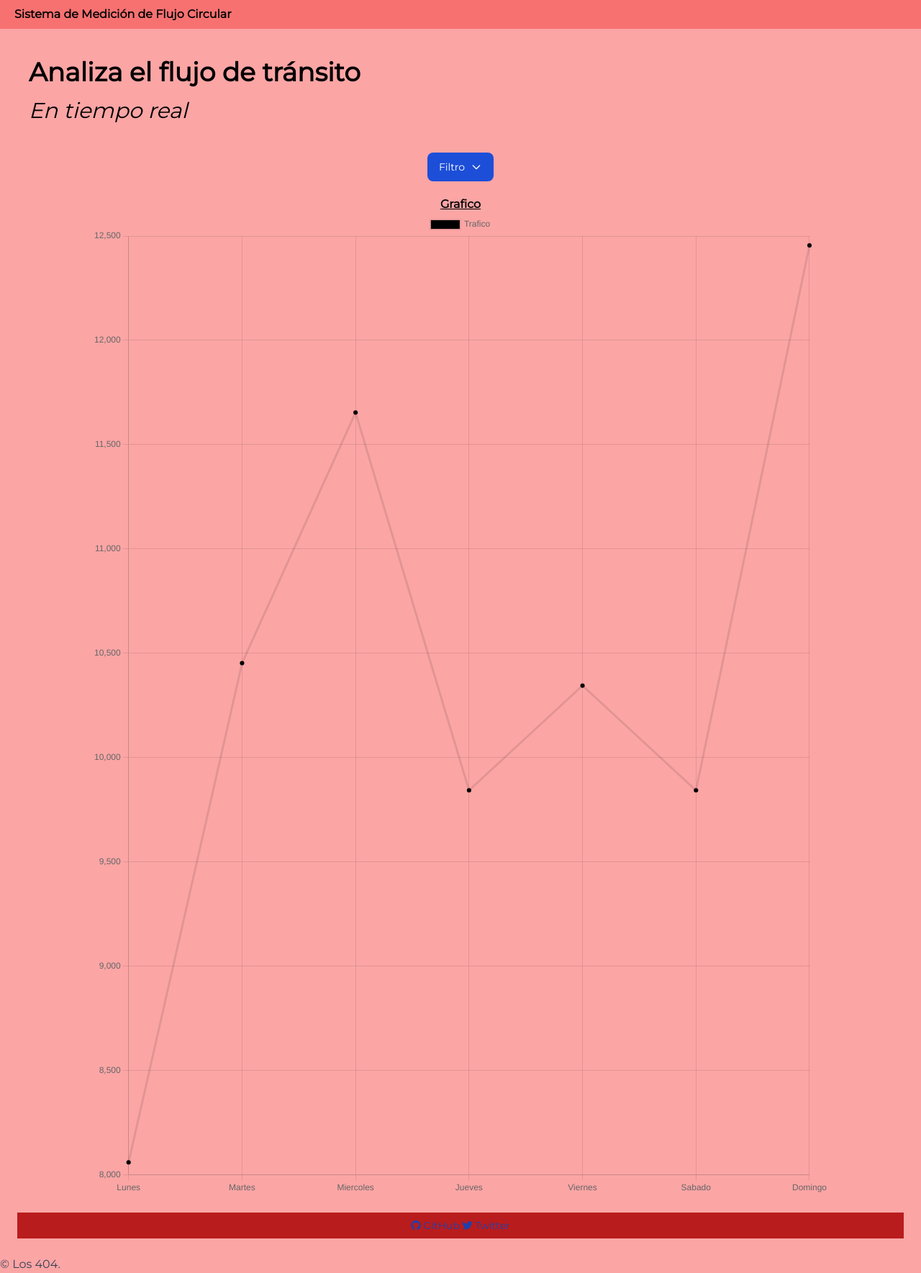
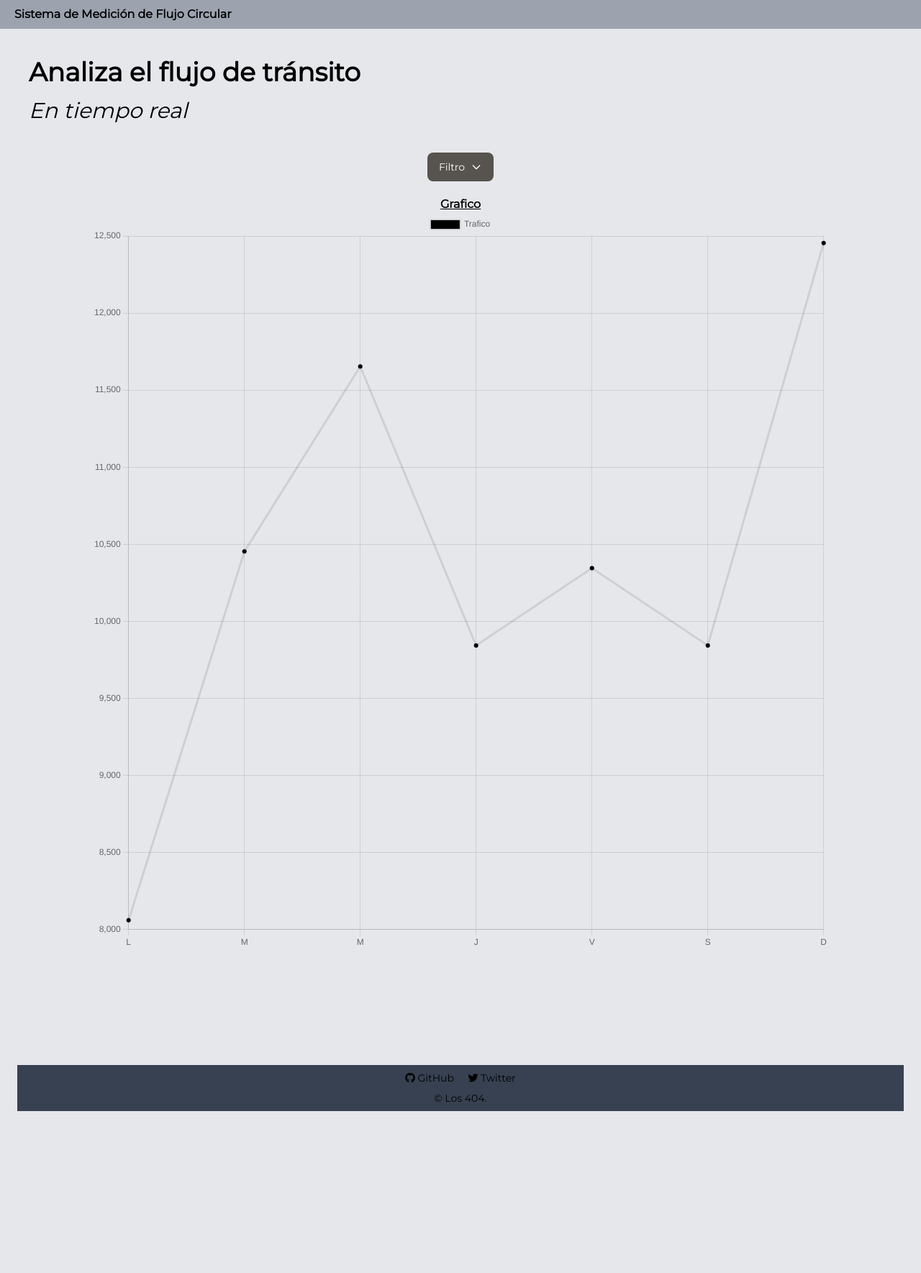
Before and after one commit to fedemartinezs/HackathonMayo, a Flask app: page / in a window 1280 px wide. Shown: the whole page at 72% size. After the commit the page ends 1544 px from the top, so only its background shows below. Run offline with Flask 2, Linux system fonts and the light colour scheme; some libraries are stand-ins or nearby versions.

Commit message:
Mostrar datos aesthetic

```diff
--- a/templates/mostrar_datos.html
+++ b/templates/mostrar_datos.html
@@ -37,8 +37,8 @@
       };
     </script>
   </head>
-  <body class="bg-red-300">
-    <nav class="bg-red-400 text-left h-10 pt-2 pl-5 font-bold font-Montserrat">
+  <body class="bg-gray-200">
+    <nav class="bg-gray-400 text-left h-10 pt-2 pl-5 font-bold font-Montserrat">
       Sistema de Medición de Flujo Circular
     </nav>
     <div id="info" class="m-10">
@@ -49,7 +49,7 @@
       <button
         id="dropdownDefault"
         data-dropdown-toggle="dropdown"
-        class="text-white bg-blue-700 hover:bg-blue-800 focus:ring-4 focus:outline-none focus:ring-blue-300 font-medium rounded-lg text-sm px-4 py-2.5 text-center inline-flex items-center dark:bg-blue-600 dark:hover:bg-blue-700 dark:focus:ring-blue-800"
+        class="text-white bg-stone-600 hover:bg-stone-600 focus:ring-4 focus:outline-none focus:ring-bg-stone-800 font-medium rounded-lg text-sm px-4 py-2.5 text-center inline-flex items-center dark:bg-stone-600 dark:hover:bg-stone-800 dark:focus:ring-stone-800"
         type="button"
       >
         Filtro
@@ -104,12 +104,13 @@
     <div id="Grafico" class="flex flex-col w-full h-full items-center">
       <p class="mt-5 font-Montserrat font-bold underline">Grafico</p>
       <div class="w-4/5 h-auto mx-80">
-        <canvas id="MiGrafica" width="300" height="400"></canvas>
+        <canvas id="MiGrafica" width="300" height="300"></canvas>
       </div>
     </div>
-    <div class="m-6 text-center bg-red-700 text-sm p-2">
+    <footer class="m-6 text-center bg-gray-700 text-sm p-2 mt-40">
+      <div class="text-center items-center space-x-4">
         <a
-        class="text-blue-800 underline-offset-2"
+          class="text-white-800 underline-offset-2"
           mr-3
           href="https://github.com/fedemartinezs"
           target="_blank"
@@ -118,7 +119,7 @@
           GitHub
         </a>
         <a
-        class="text-blue-800 underline-offset-2"
+          class="text-white-800 underline-offset-2"
           href="https://twitter.com/fedemartinezs"
           target="_blank"
         >
@@ -126,7 +127,8 @@
           Twitter
         </a>
       </div>
-    <p class="text-slate-700 mt-2">© Los 404.</p>
+      <p class="text-white-700 text-center mt-2">© Los 404.</p>
+    </footer>
     <script>
       // obtener elemento HTML(boton)
       const buttonElement = document.querySelector("button");
@@ -155,7 +157,6 @@
       buttonElement.addEventListener("click", onButtonClick);
     </script>
   </body>
-
   <script>
     let miCanvas = document.getElementById("MiGrafica").getContext("2d");
 
@@ -164,15 +165,7 @@
     var chart = new Chart(miCanvas, {
       type: "line",
       data: {
-        labels: [
-          "Lunes",
-          "Martes",
-          "Miercoles",
-          "Jueves",
-          "Viernes",
-          "Sabado",
-          "Domingo",
-        ],
+        labels: ["L", "M", "M", "J", "V", "S", "D"],
         datasets: [
           {
             label: "Trafico",
```
Lines whose indentation alone changed are shown as unchanged.
